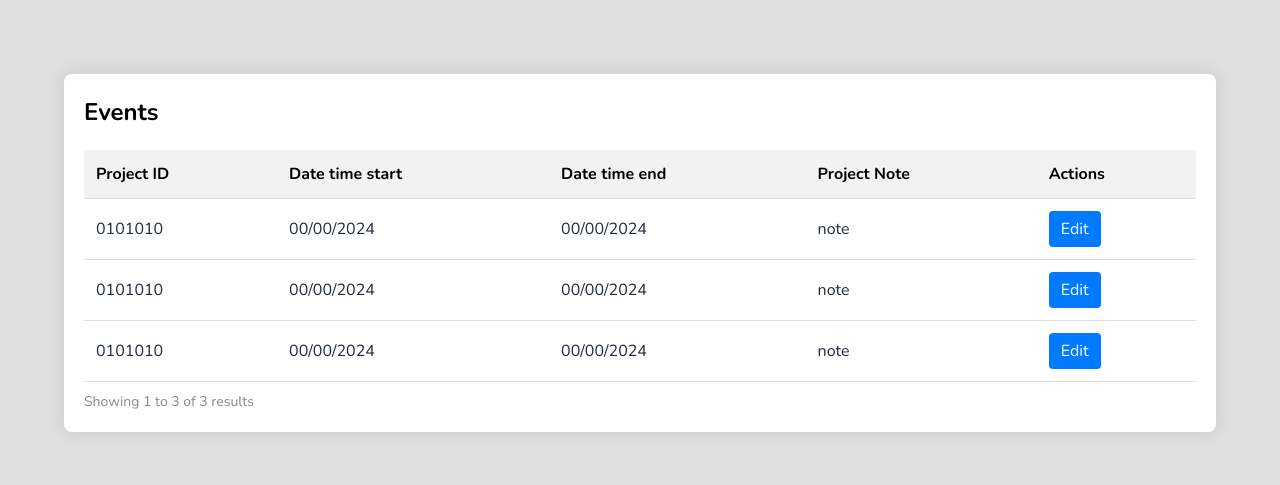
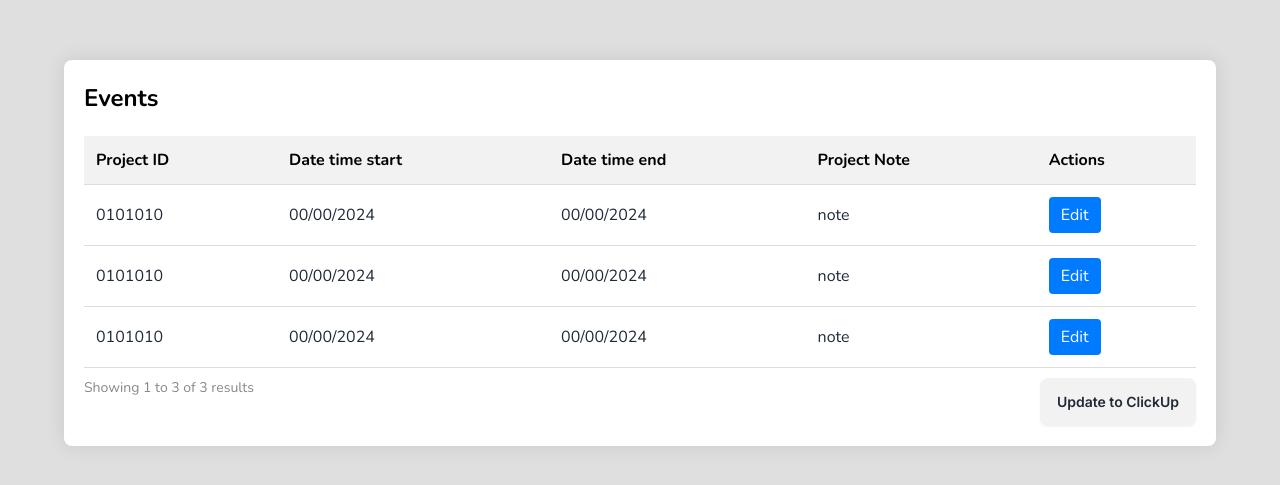
Before and after one commit to NineMzz/time-sheet, a Next.js app: page /component/EventPage in a window 1280 px wide. Shown: the part 147-632 px from the top of the page. Built offline with nearby package versions, Linux system fonts and the light colour scheme.

Commit message:
add more content

```diff
--- a/app/component/EventPage/eventpage.scss
+++ b/app/component/EventPage/eventpage.scss
@@ -76,6 +76,11 @@
         background-color: #0056b3;
     }
 }
+
+.update-bar {
+    display: flex;
+    flex-direction: row;
+}
 .pagination {
     font-family: Nunito, sans-serif;
     text-align: left;
--- a/app/component/EventPage/page.tsx
+++ b/app/component/EventPage/page.tsx
@@ -124,8 +124,15 @@ const EventPage: React.FC = () => {
                         ))}
                     </tbody>
                 </table>
-                <div className="pagination text-left text-sm text-gray-600">
-                    Showing 1 to {events.length} of {events.length} results
+
+                <div className="update-bar">
+                    <div className="pagination text-left text-sm text-gray-600 flex-1">
+                        Showing 1 to {events.length} of {events.length} results
+                    </div>
+
+                    <div>
+                        <button className="btn">Update to ClickUp</button>
+                    </div>
                 </div>
             </div>
         </div>
--- a/app/component/HomePage/page.tsx
+++ b/app/component/HomePage/page.tsx
@@ -56,7 +56,6 @@ const HomePage: React.FC = () => {
         return `${day}/${month}/${year} ${hours}:${minutes} ${ampm}`;
     };
 
-
     return (
         <>
             <div className="homepage-container">
```
